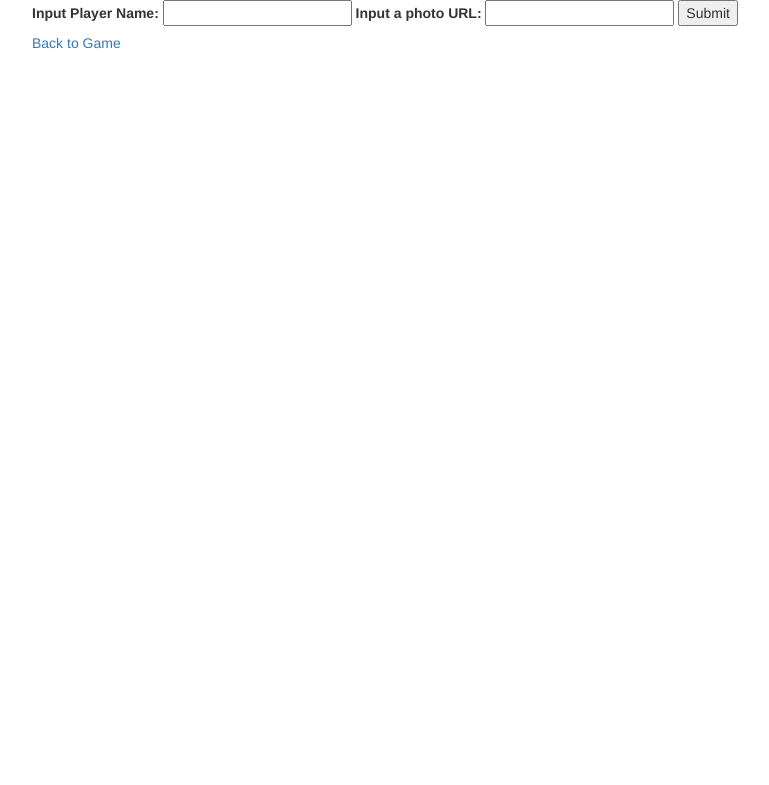
After one commit to reneetintin/website_projects, a Django app: page /badJokes/new_player in a window 1280 px wide. The commit adds this page. Shown: the top 785 px of the page, without its empty margins (38-807 px from the left). Run offline with Django 3.2, Linux system fonts and the light colour scheme; some libraries are stand-ins or nearby versions.

Commit message:
requirements and rumtime

```diff
--- a/badJokes/templates/index.html
+++ b/badJokes/templates/index.html
@@ -25,7 +25,7 @@
 		    		<td><img src={{player.photo_link}} class="img-rounded" ></td>
 		    		<td>{{player.acc_score}}</td>
 		    		<td>
-						<form action="" method="post" enctype="multipart/form-data" class="form-group">
+						<form action="new_score" method="post" class="form-group">
 							{% csrf_token %}
 							<input type="hidden" name="player_id" value={{player.id}}>
 							<input type="range" name="new_score" min="-10" max="10">
--- /dev/null
+++ b/badJokes/templates/new_player.html
@@ -0,0 +1,23 @@
+{% load static %}
+
+<html>
+<head>
+        <link rel="stylesheet" type="text/css" href="{% static 'bootstrap.css' %}">
+</head>
+<body>
+	<dir class='container'>
+		<form action="new_player" method="post" class="form-group">
+			{% csrf_token %}
+			<label for="personName">Input Player Name:</label>
+			<input type="text" name="person" id="personName">
+			<label for="photoLink">Input a photo URL:</label>
+			<input type="text" name="photo_link" id="photoLink">
+			<input type="submit">
+		</form>
+		<p>
+			<a href="/badJokes/" class="button">Back to Game</a>
+		</p>
+	</dir>
+</body>
+
+</html>
--- a/badJokes/urls.py
+++ b/badJokes/urls.py
@@ -4,4 +4,6 @@ from . import views
 
 urlpatterns = [
     path('', views.index, name='index'),
+    path('new_score', views.new_score, name='new_score'),
+    path('new_player', views.new_player, name='new_player'),
 ]
--- a/badJokes/views.py
+++ b/badJokes/views.py
@@ -1,4 +1,4 @@
-from django.shortcuts import render
+from django.shortcuts import render, redirect
 from django.template import loader
 
 from django.http import HttpResponse
@@ -7,12 +7,13 @@ from .models import Players, Badjokes
 from django.db.models import Count, Sum, Max
 from django.utils import timezone
 
+def round_num():
+	return Badjokes.objects.all().aggregate(Max('game_round'))['game_round__max']
+
 def index(request):
     all_players = Players.objects.all()
-    round_num = Badjokes.objects.all().aggregate(Max('game_round'))['game_round__max']
-    new_score(request, round_num)
-    scores = list(Badjokes.objects.filter(game_round=0).values('players').annotate(acc_score=Sum('scores')))
-    # scores = Badjokes.objects.filter(game_round=round_num)
+    # new_score(request, round_num)
+    scores = list(Badjokes.objects.filter(game_round=round_num()).values('players').annotate(acc_score=Sum('scores')))
     for player in all_players:
     	player.acc_score = 0
     	for i in scores:
@@ -26,10 +27,21 @@ def index(request):
     	}
     return HttpResponse(template.render(context, request))
 
-def new_score(request, round_num):
+def new_score(request):
+	joke = Badjokes(players_id = request.POST['player_id'],
+					game_round = round_num(),
+					scores = request.POST['new_score'],
+					pub_date=timezone.now())
+	joke.save()
+	return redirect('/badJokes/')
+
+def new_player(request):
 	if request.method == 'POST':
-		joke = Badjokes(players_id = request.POST['player_id'],
-						game_round = round_num,
-						scores = request.POST['new_score'],
+		player = Players(person = request.POST['person'],
+						photo_link = request.POST['photo_link'],
+						is_active = 1,
 						pub_date=timezone.now())
-		joke.save()
+		player.save()
+	template = loader.get_template('new_player.html')
+	context = {}
+	return HttpResponse(template.render(context, request))
--- /dev/null
+++ b/requirements.txt
@@ -0,0 +1 @@
+django
--- /dev/null
+++ b/runtime.txt
@@ -0,0 +1 @@
+python-3.7.0
```
Also changed, not shown: 1 other file.
